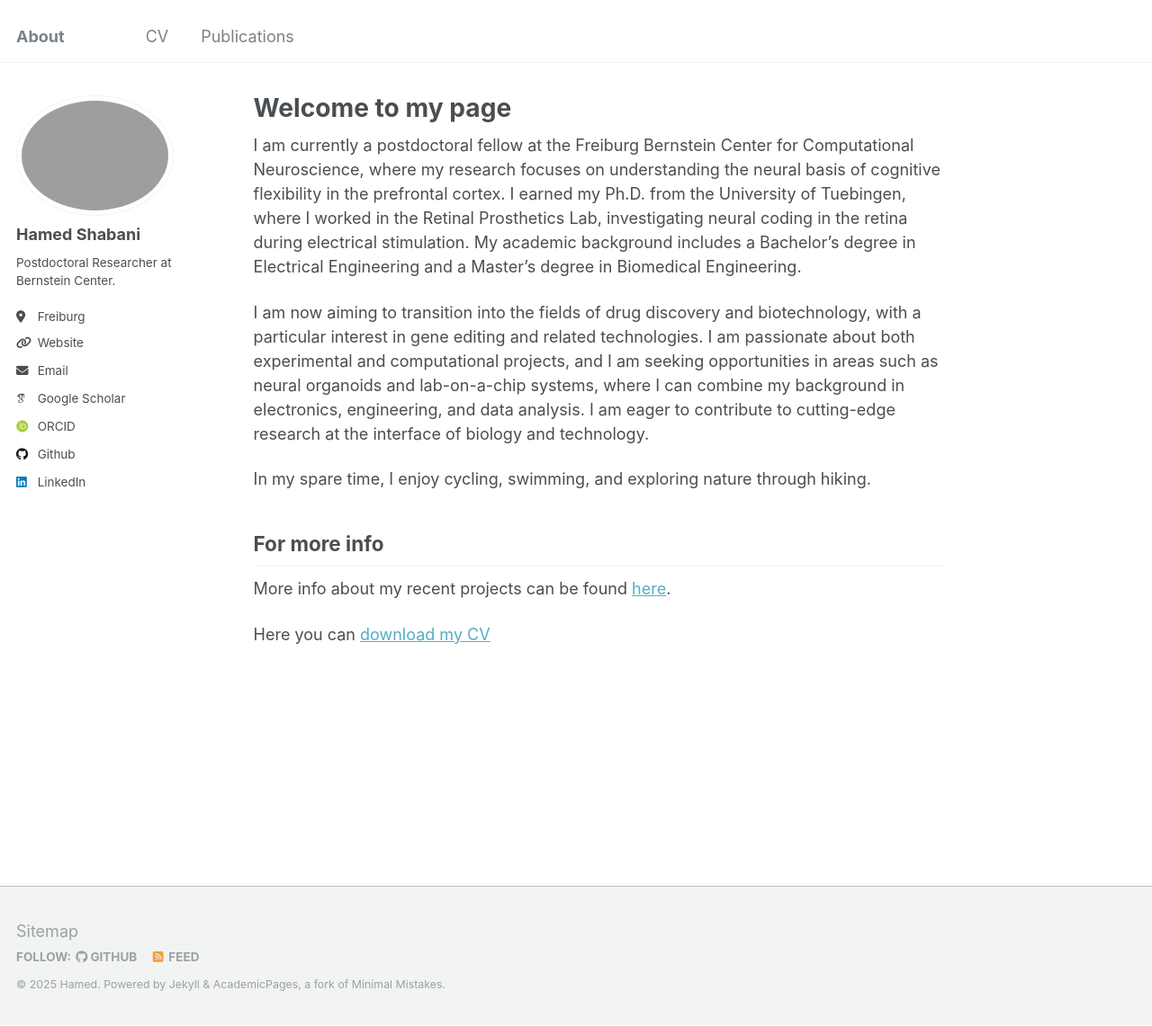
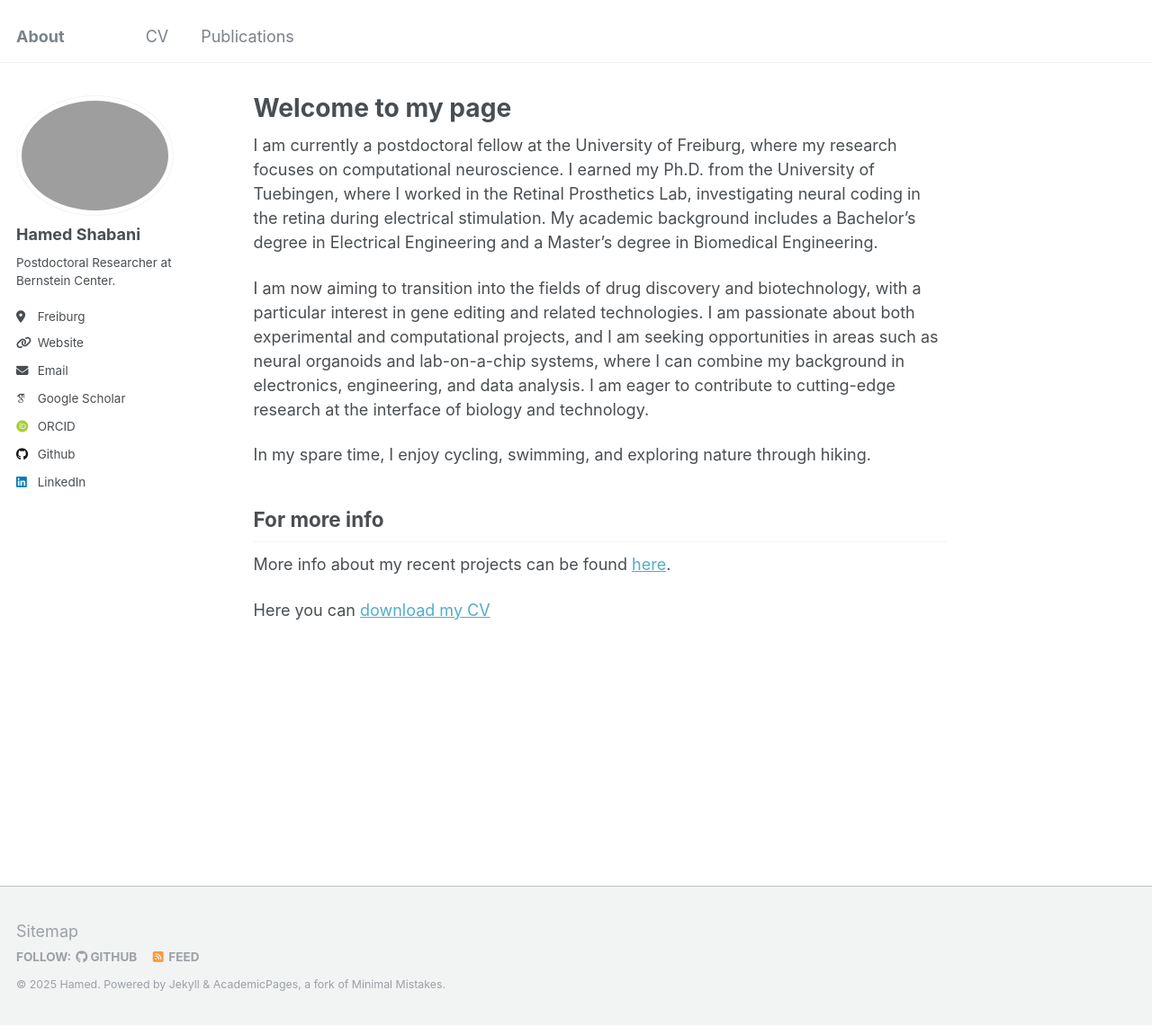
Before and after one commit to HamedShabani/CV, a Jekyll site: the page built from _pages/about.md, in a window 1280 px wide and 1141 px high. Shown: the whole window at 90% size. Built offline with Jekyll 4.4.1, drawn with Linux system fonts in a browser that asks for light colours; some web fonts are replaced.

Commit message:
Update about.md

```diff
--- a/_pages/about.md
+++ b/_pages/about.md
@@ -6,7 +6,7 @@ redirect_from:
   - /about/
   - /about.html
 ---
-I am currently a postdoctoral fellow at the Freiburg Bernstein Center for Computational Neuroscience, where my research focuses on understanding the neural basis of cognitive flexibility in the prefrontal cortex. I earned my Ph.D. from the University of Tuebingen, where I worked in the Retinal Prosthetics Lab, investigating neural coding in the retina during electrical stimulation. My academic background includes a Bachelor's degree in Electrical Engineering and a Master's degree in Biomedical Engineering.
+I am currently a postdoctoral fellow at the University of Freiburg, where my research focuses on computational neuroscience. I earned my Ph.D. from the University of Tuebingen, where I worked in the Retinal Prosthetics Lab, investigating neural coding in the retina during electrical stimulation. My academic background includes a Bachelor's degree in Electrical Engineering and a Master's degree in Biomedical Engineering.
 
 I am now aiming to transition into the fields of drug discovery and biotechnology, with a particular interest in gene editing and related technologies. I am passionate about both experimental and computational projects, and I am seeking opportunities in areas such as neural organoids and lab-on-a-chip systems, where I can combine my background in electronics, engineering, and data analysis. I am eager to contribute to cutting-edge research at the interface of biology and technology.
 
```
